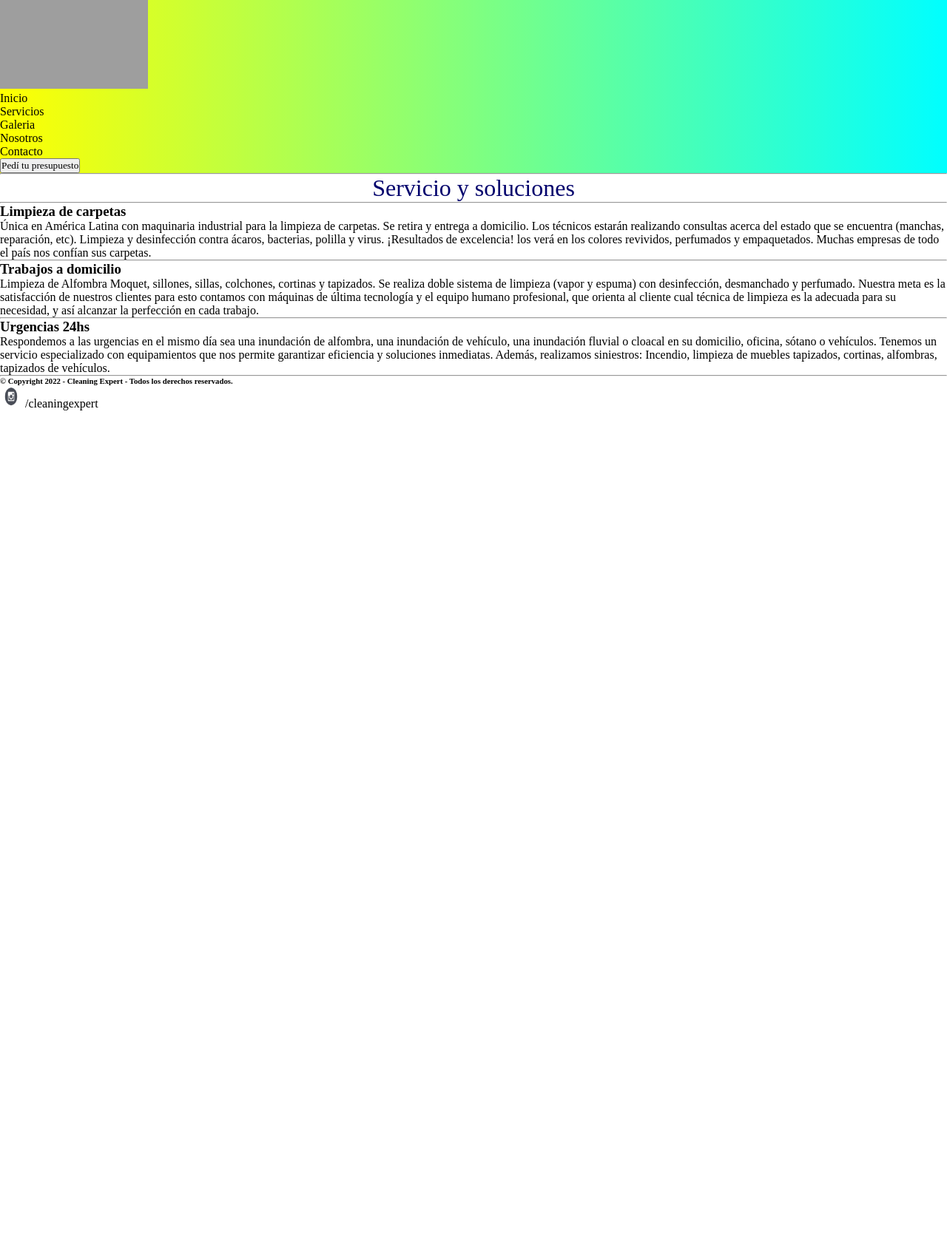
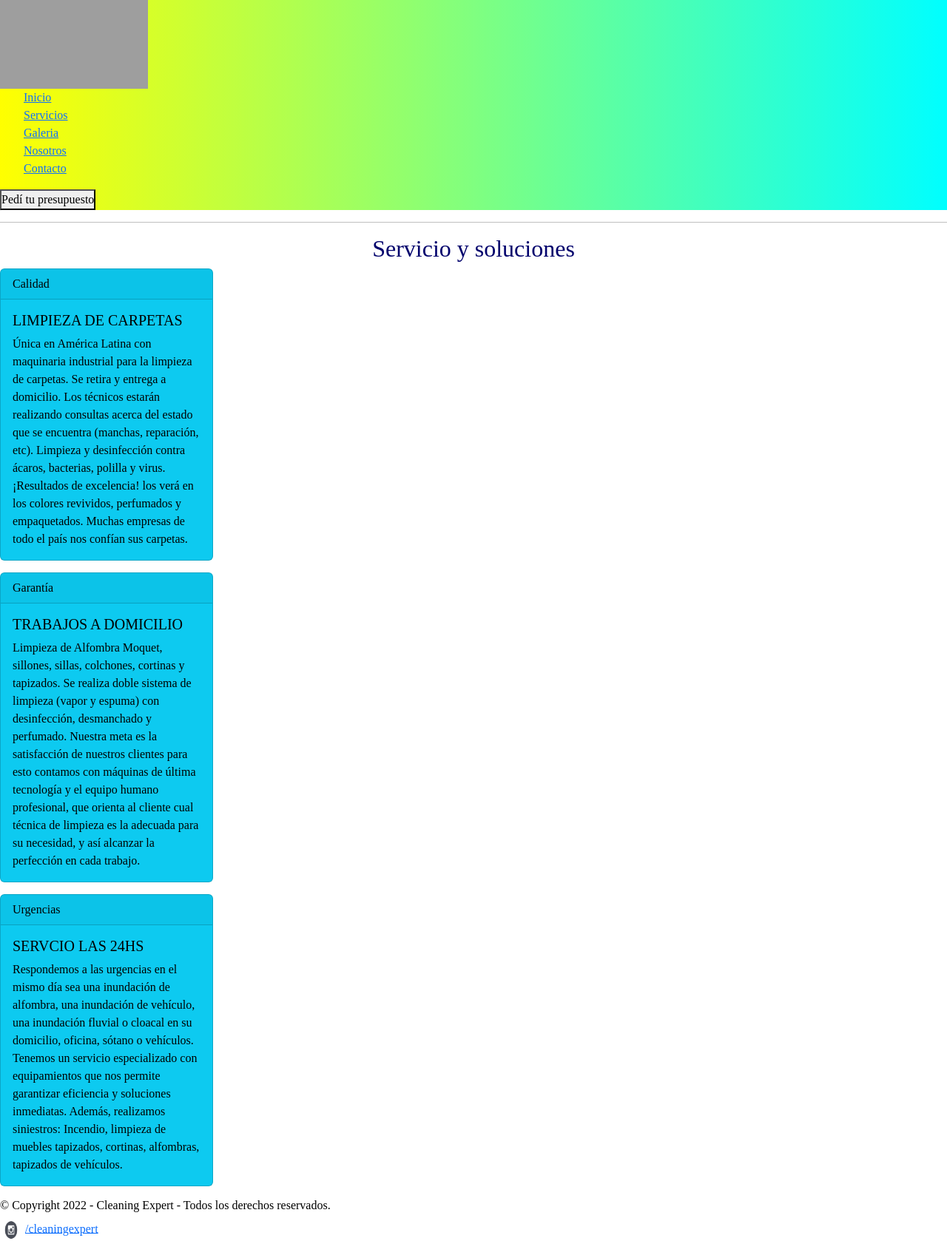
Before and after one commit to solbherrera/cleaningexpertSolHerrera, a plain HTML site: page paginas/servicios.html in a window 1280 px wide. Shown: the part 80-1758 px from the top of the page at 74% size. Before the commit the page ends 800 px from the top, so only its background shows below. Drawn offline with nearby package versions, Linux system fonts and the light colour scheme; grey boxes are pictures that could not be loaded.

Commit message:
agrego bootstrap

```diff
--- a/paginas/servicios.html
+++ b/paginas/servicios.html
@@ -6,6 +6,8 @@
     <meta name="viewport" content="width=device-width, initial-scale=1.0">
     <link rel="shortcut icon" href="../imagenes/logo.png">
     <link rel="stylesheet" href="../Styles/Styles.css">
+    <!-- CSS only -->
+<link href="https://cdn.jsdelivr.net/npm/bootstrap@5.2.1/dist/css/bootstrap.min.css" rel="stylesheet" integrity="sha384-iYQeCzEYFbKjA/T2uDLTpkwGzCiq6soy8tYaI1GyVh/UjpbCx/TYkiZhlZB6+fzT" crossorigin="anonymous">
     <title>Cleaning Expert</title>
 </head>
 <body>
@@ -31,17 +33,28 @@
 <article>
         <hr>
         <h2 class="bienvenida2">Servicio y soluciones</h2>
-        <hr>
-        <h3 class="text">Limpieza de carpetas</h3>
-        <span>Única en América Latina con maquinaria industrial para la limpieza de carpetas. Se retira y entrega a domicilio. Los técnicos estarán realizando consultas acerca del estado que se encuentra (manchas, reparación, etc).
-            Limpieza y desinfección contra ácaros, bacterias, polilla y virus. ¡Resultados de excelencia! los verá en los colores revividos, perfumados y empaquetados. Muchas empresas de todo el país nos confían sus carpetas.</span>
-           <hr>
-            <h3 class="text">Trabajos a domicilio</h3>
-            <span>Limpieza de Alfombra Moquet, sillones, sillas, colchones, cortinas y tapizados. Se realiza doble sistema de limpieza (vapor y espuma) con desinfección, desmanchado y perfumado. Nuestra meta es la satisfacción de nuestros clientes para esto contamos con máquinas de última tecnología y el equipo humano profesional, que orienta al cliente cual técnica de limpieza es la adecuada para su necesidad, y así alcanzar la perfección en cada trabajo.</span>
-           <hr>
-            <h3 class="text">Urgencias 24hs</h3>
-            <span>Respondemos a las urgencias en el mismo día sea una inundación de alfombra, una inundación de vehículo, una inundación fluvial o cloacal en su domicilio, oficina, sótano o vehículos. Tenemos un servicio especializado con equipamientos que nos permite garantizar eficiencia y soluciones inmediatas. Además, realizamos siniestros: Incendio, limpieza de muebles tapizados, cortinas, alfombras, tapizados de vehículos.</span>
-            <hr>
+        <div class="card text-bg-info mb-3" style="max-width: 18rem;">
+            <div class="card-header">Calidad</div>
+            <div class="card-body">
+              <h5 class="card-title">LIMPIEZA DE CARPETAS</h5>
+              <p class="card-text">Única en América Latina con maquinaria industrial para la limpieza de carpetas. Se retira y entrega a domicilio. Los técnicos estarán realizando consultas acerca del estado que se encuentra (manchas, reparación, etc).
+                Limpieza y desinfección contra ácaros, bacterias, polilla y virus. ¡Resultados de excelencia! los verá en los colores revividos, perfumados y empaquetados. Muchas empresas de todo el país nos confían sus carpetas.</p>
+            </div>
+          </div>
+          <div class="card text-bg-info mb-3" style="max-width: 18rem;">
+            <div class="card-header">Garantía</div>
+            <div class="card-body">
+              <h5 class="card-title">TRABAJOS A DOMICILIO</h5>
+              <p class="card-text">Limpieza de Alfombra Moquet, sillones, sillas, colchones, cortinas y tapizados. Se realiza doble sistema de limpieza (vapor y espuma) con desinfección, desmanchado y perfumado. Nuestra meta es la satisfacción de nuestros clientes para esto contamos con máquinas de última tecnología y el equipo humano profesional, que orienta al cliente cual técnica de limpieza es la adecuada para su necesidad, y así alcanzar la perfección en cada trabajo.</p>
+            </div>
+          </div>
+          <div class="card text-bg-info mb-3" style="max-width: 18rem;">
+            <div class="card-header">Urgencias</div>
+            <div class="card-body">
+              <h5 class="card-title">SERVCIO LAS 24HS</h5>
+              <p class="card-text">Respondemos a las urgencias en el mismo día sea una inundación de alfombra, una inundación de vehículo, una inundación fluvial o cloacal en su domicilio, oficina, sótano o vehículos. Tenemos un servicio especializado con equipamientos que nos permite garantizar eficiencia y soluciones inmediatas. Además, realizamos siniestros: Incendio, limpieza de muebles tapizados, cortinas, alfombras, tapizados de vehículos.</p>
+            </div>
+          </div>
     </article>
  </main>
     <footer>
@@ -49,4 +62,6 @@
         <img src="../imagenes/Instagram.png" alt="instagram de la marca" width="30px" height="30px">
         <a href="https://www.instagram.com/cleaningexpert.ok/">/cleaningexpert</a>
     </footer>
+    <!-- JavaScript Bundle with Popper -->
+<script src="https://cdn.jsdelivr.net/npm/bootstrap@5.2.1/dist/js/bootstrap.bundle.min.js" integrity="sha384-u1OknCvxWvY5kfmNBILK2hRnQC3Pr17a+RTT6rIHI7NnikvbZlHgTPOOmMi466C8" crossorigin="anonymous"></script>
 </body>
```
Also changed, not shown: index.html (+17 -2 lines), paginas/contacto.html (+23 -0 lines), paginas/galeria.html (+25 -4 lines), paginas/nosotros.html (+12 -0 lines), Styles/Styles.css (line endings or trailing spaces).
